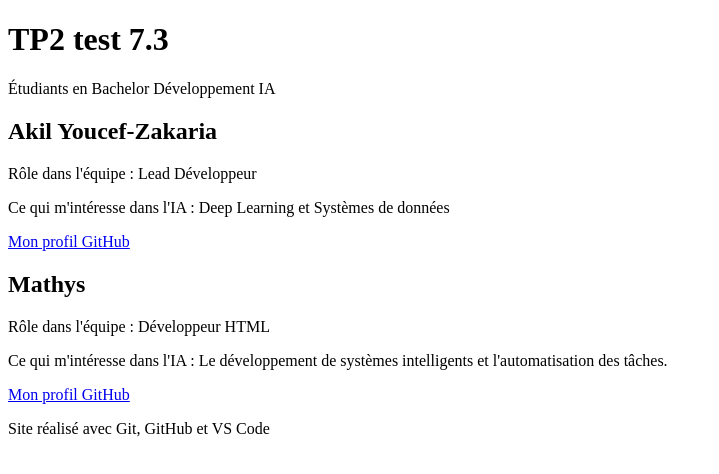
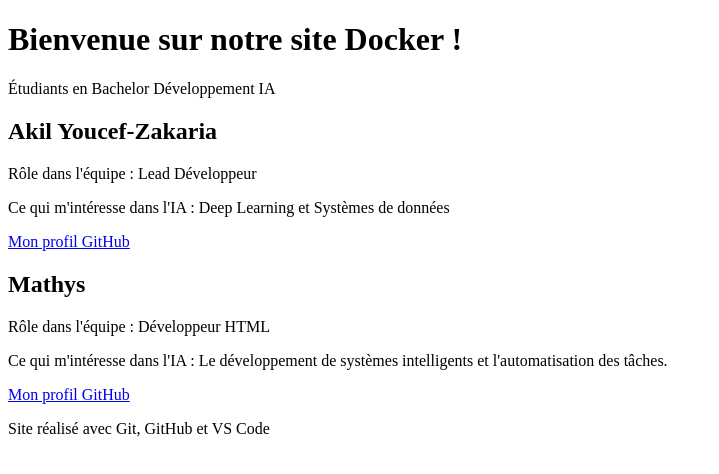
Before and after one commit to itsszakariaa/YMLinuxTp1, a plain HTML site: page index.html in a window 1280 px wide. Shown: the whole page, without its empty margins (0-719 px from the left). Drawn offline with Linux system fonts and the light colour scheme.

Commit message:
feat: modification du titre

```diff
--- a/index.html
+++ b/index.html
@@ -7,7 +7,7 @@
 </head>
 <body>
   <header>
-    <h1>TP2 test 7.3</h1>
+    <h1><h1>Bienvenue sur notre site Docker !</h1></h1>
     <p>Étudiants en Bachelor Développement IA</p>
   </header>
 
```
